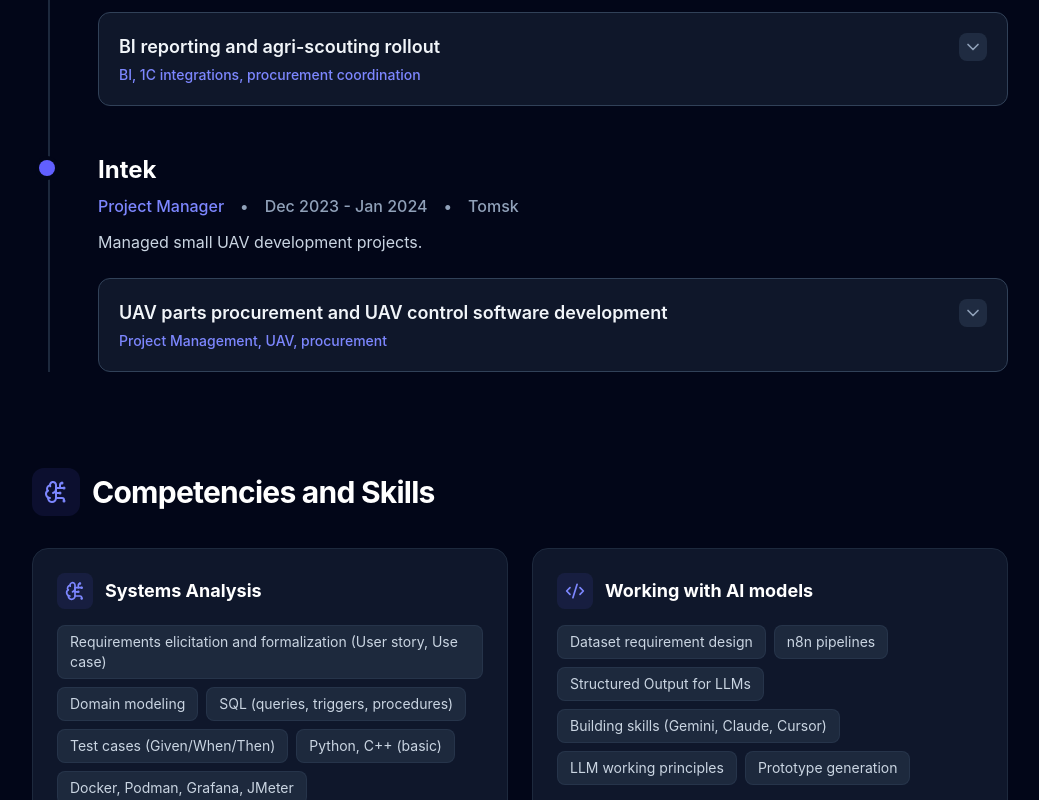
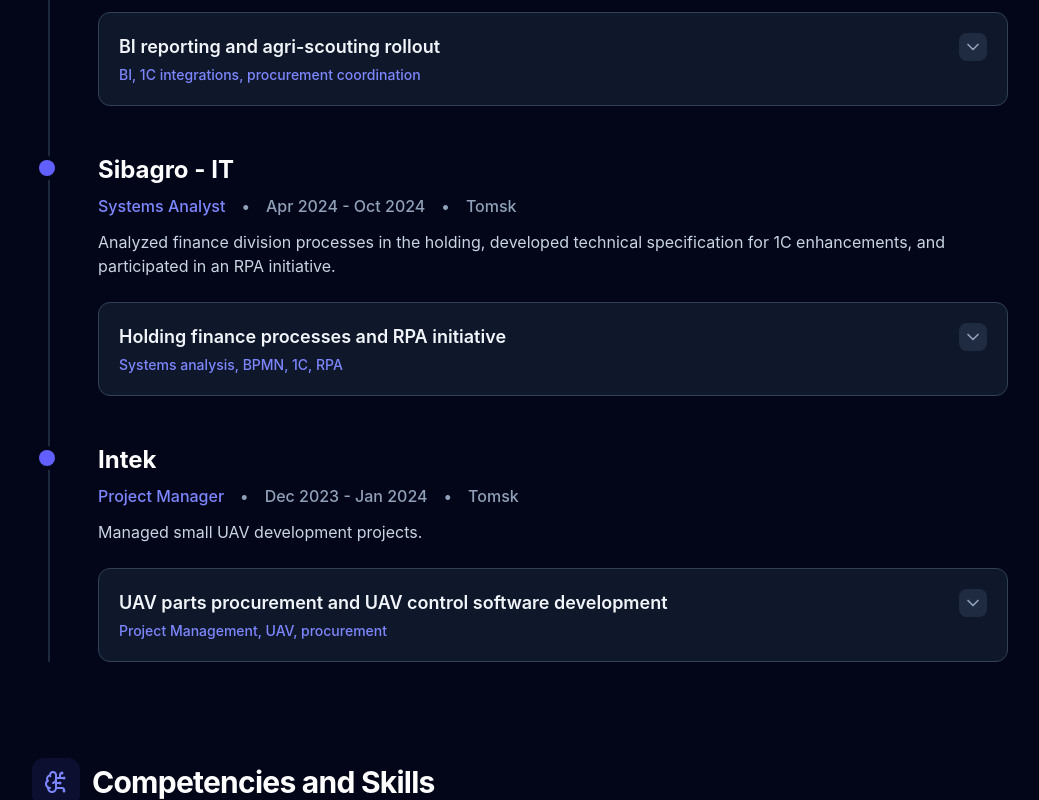
Before and after one commit to Makar-Cherezov/portfolio, a React app: page / in a window 1280 px wide. Shown: the part 2000-2800 px from the top of the page, without its empty margins (120-1159 px from the left). Built offline with nearby package versions, Linux system fonts and the light colour scheme; the HTML template or start-up script is replaced by a standard one.

Commit message:
+ achievements

```diff
--- a/src/App.jsx
+++ b/src/App.jsx
@@ -13,7 +13,8 @@
   LineChart,
   Lightbulb,
   CheckCircle2,
-  ExternalLink
+  ExternalLink,
+  Trophy
 } from 'lucide-react';
 import { useTranslation } from 'react-i18next';
 import resumePhoto from '../Фото для резюме.png';
@@ -72,6 +73,7 @@
   const experience = t('experience', { returnObjects: true });
   const skills = t('skills', { returnObjects: true });
   const education = t('education', { returnObjects: true });
+  const achievements = t('achievements', { returnObjects: true });
   const ui = t('ui', { returnObjects: true });
 
   const skillIcons = [
@@ -240,6 +242,26 @@
             </div>
           </section>
 
+          {/* ACHIEVEMENTS */}
+          <section id="achievements">
+            <SectionHeading icon={<Trophy />} title={ui.achievementsTitle} />
+            <div className="bg-slate-900 border border-slate-800 rounded-2xl p-6">
+              <ul className="space-y-4">
+                {achievements.map((item, idx) => (
+                  <li key={idx} className="flex items-start gap-4">
+                    <div className="mt-1 shrink-0 text-amber-400">
+                      <Trophy size={16} />
+                    </div>
+                    <div>
+                      <span className="text-slate-200">{item.title}</span>
+                      <span className="ml-2 text-sm font-semibold text-amber-400">{item.year}</span>
+                    </div>
+                  </li>
+                ))}
+              </ul>
+            </div>
+          </section>
+
           {/* INTERESTS */}
           <section id="interests">
             <SectionHeading icon={<Lightbulb />} title={ui.interestsTitle} />
--- a/src/i18n.js
+++ b/src/i18n.js
@@ -14,6 +14,7 @@
         skillsTitle: 'Компетенции и навыки',
         educationTitle: 'Образование',
         interestsTitle: 'Профессиональные интересы',
+        achievementsTitle: 'Достижения',
         footerCopyright: '© {year} Макар Черезов. Сайт-портфолио.',
         footerNote:
           'Спроектировано для демонстрации расширенного опыта, не вмещающегося в стандартное резюме.',
@@ -149,6 +150,27 @@
           ],
         },
         {
+          id: 'sibagro_system_analyst',
+          company: 'Сибагро - ИТ',
+          role: 'Системный аналитик',
+          period: 'Апрель 2024 - Октябрь 2024',
+          location: 'Томск',
+          description:
+            'Обследование процессов финансового блока холдинга, разработка ТЗ на доработку 1С, участие в проекте роботизации.',
+          projects: [
+            {
+              name: 'Финансовый блок холдинга и проект роботизации (RPA)',
+              type: 'Системная аналитика, BPMN, 1С, RPA',
+              tasks: [
+                'Провел обследование бизнес-процессов отдела финансов и казначейства холдинга.',
+                'Построил схемы процессов AS IS и TO BE в BPMN.',
+                'Самостоятельно проанализировал самописные конфигурации 1С, изучил обмены данными между ними — на основании этого разработал техническое задание на доработку.',
+                'Участвовал в проекте роботизации (RPA): провел анализ бизнес-процесса, разработал концепцию и представил ее ЛПР и подрядчикам.',
+              ],
+            },
+          ],
+        },
+        {
           id: 'intek',
           company: 'Интэк',
           role: 'Проджект-менеджер',
@@ -222,6 +244,20 @@
           ],
         },
       ],
+      achievements: [
+        {
+          title: 'Стипендиат Правительства РФ и Президента РФ за достижения в науке и учёбе',
+          year: '2022–2025',
+        },
+        {
+          title: 'Победитель конкурса менеджеров на форуме «Шерегеш» (Росмолодёжь)',
+          year: '2024',
+        },
+        {
+          title: 'Победитель конкурсов ДКЭ «Project Manager IT»',
+          year: '2022, 2023',
+        },
+      ],
       education: [
         {
           university: 'Томский государственный университет',
@@ -250,6 +286,7 @@
         skillsTitle: 'Competencies and Skills',
         educationTitle: 'Education',
         interestsTitle: 'Professional Interests',
+        achievementsTitle: 'Achievements',
         footerCopyright: '© {year} Makar Cherezov. Portfolio website.',
         footerNote:
           'Designed to showcase extended experience that does not fit in a standard one-page resume.',
@@ -385,6 +422,27 @@
           ],
         },
         {
+          id: 'sibagro_system_analyst',
+          company: 'Sibagro - IT',
+          role: 'Systems Analyst',
+          period: 'Apr 2024 - Oct 2024',
+          location: 'Tomsk',
+          description:
+            'Analyzed finance division processes in the holding, developed technical specification for 1C enhancements, and participated in an RPA initiative.',
+          projects: [
+            {
+              name: 'Holding finance processes and RPA initiative',
+              type: 'Systems analysis, BPMN, 1C, RPA',
+              tasks: [
+                'Conducted business process discovery for the holding finance and treasury department.',
+                'Built AS-IS and TO-BE process models in BPMN.',
+                'Independently analyzed custom 1C configurations, studied data exchanges between them, and prepared a technical specification for enhancements based on findings.',
+                'Participated in an RPA project: analyzed the business process, developed the concept, and presented it to decision makers and contractors.',
+              ],
+            },
+          ],
+        },
+        {
           id: 'intek',
           company: 'Intek',
           role: 'Project Manager',
@@ -458,6 +516,20 @@
           ],
         },
       ],
+      achievements: [
+        {
+          title: 'Russian Government and Presidential Scholarship for academic and scientific achievements',
+          year: '2022–2025',
+        },
+        {
+          title: 'Winner of the managers competition at the Sheregesh forum (Rosmolodezh)',
+          year: '2024',
+        },
+        {
+          title: 'Winner of the DKE "Project Manager IT" competitions',
+          year: '2022, 2023',
+        },
+      ],
       education: [
         {
           university: 'Tomsk State University',
```
